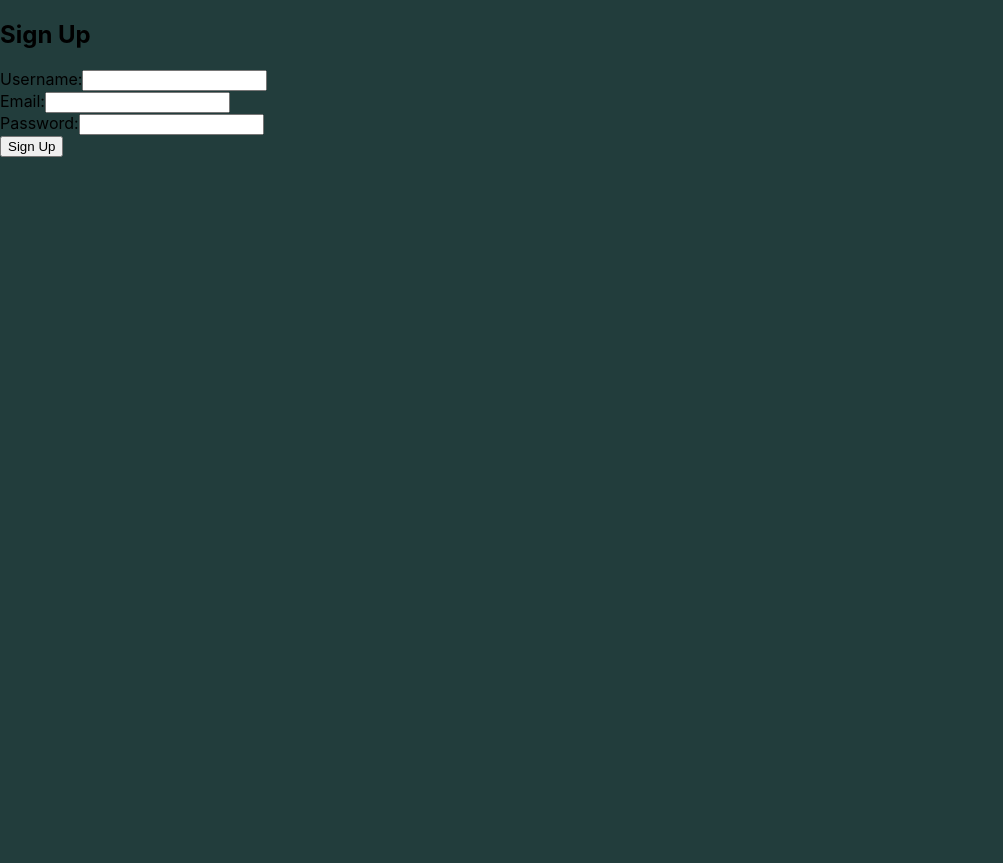
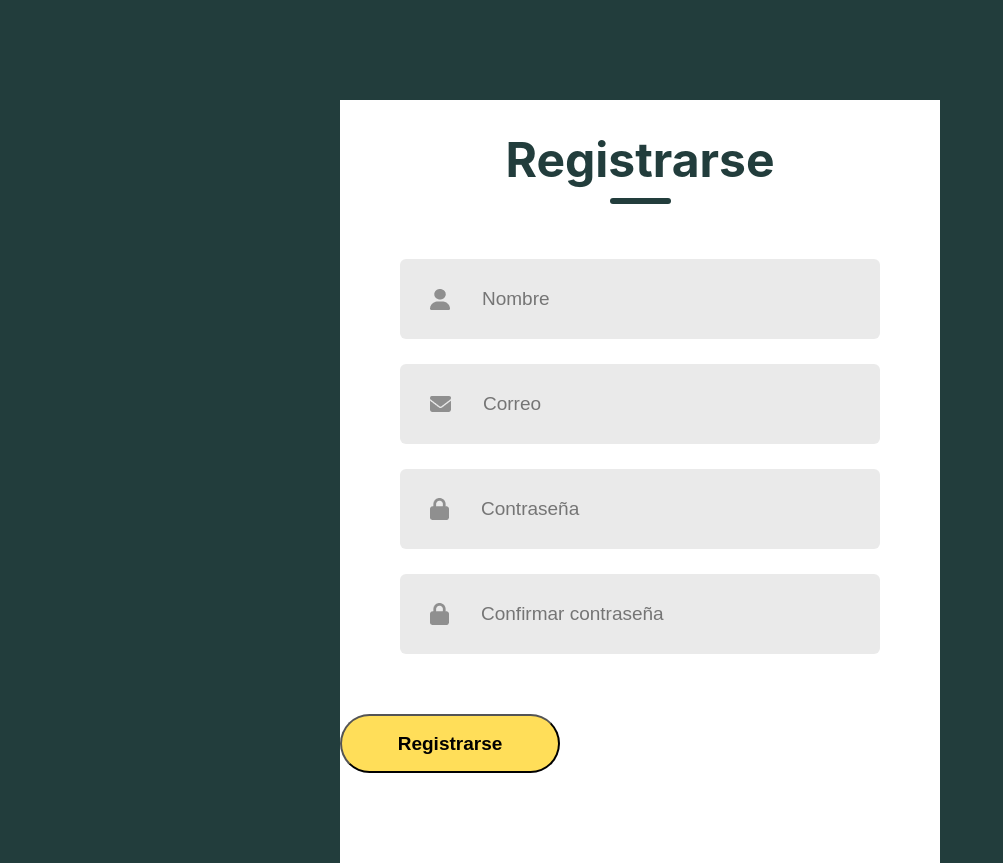
Before and after one commit to nero-ventus/proyectowebcryto, a React (Create React App) app: page /signup in a window 1280 px wide. Shown: the whole page, without its empty margins (0-1003 px from the left). Before the commit the page ends 800 px from the top, so only its background shows below. Built offline with nearby package versions, Linux system fonts and the light colour scheme.

Commit message:
resolviendo problema de merge

```diff
--- a/src/login.js
+++ b/src/login.js
@@ -2,6 +2,12 @@ import React, { useState } from 'react';
 import {Link, useNavigate} from "react-router-dom";
 import axios from "axios";
 import md5 from 'js-md5';
+
+import './LoginSignup.css';
+
+import user_icon from './Assets/person.png'
+import email_icon from './Assets/email.png'
+import password_icon from './Assets/password.png'
 
 const Login = () => {
     const [username, setUsername] = useState('');
@@ -33,33 +39,45 @@ const Login = () => {
     };
 
     return (
-        <div>
-            <h2>Login</h2>
+        <div className='container'>
             <form onSubmit={handleSubmit}>
-                <div>
-                    <label htmlFor="username">Username:</label>
+                <div className='header'>
+                    <div className='text'>Iniciar Sesion</div>
+                    <div className='underline'></div>
+                </div>
+                <div className='inputs'>
+
+                    <div className='input'>
+                        <img src={email_icon} alt="" />
                         <input
-                        type="text"
+                            type='email'
+                            placeholder='Correo'
                             id="username"
                             value={username}
                             onChange={handleUsernameChange}
                         />
                     </div>
-                <div>
-                    <label htmlFor="password">Password:</label>
+                    <div className='input'>
+                        <img src={password_icon} alt="" />
                         <input
-                        type="password"
-                        id="password"
+                            type='password'
+                            placeholder='Contraseña' id="password"
                             value={password}
                             onChange={handlePasswordChange}
                         />
                     </div>
-                <button type="submit">Login</button>
+                </div>
+
+                <div className='forgot-password'>
+                    Olvido contraseña <span>Click aqui</span>
+                </div>
+
+                <div className='submit-container'>
+                    <button className='submit' type="submit">Iniciar Sesion</button>
+                </div>
             </form>
-            <Link to="/signup">Registarse</Link>
-            <br/>
-            <Link to="/recover">Recuperar</Link>
         </div>
+
     );
 };
 
--- a/src/singup.js
+++ b/src/singup.js
@@ -2,6 +2,12 @@ import React, { useState } from 'react';
 import axios from 'axios';
 import {useNavigate} from "react-router-dom";
 import md5 from 'js-md5';
+
+import './LoginSignup.css';
+
+import user_icon from './Assets/person.png'
+import email_icon from './Assets/email.png'
+import password_icon from './Assets/password.png'
 
 const SignUp = () => {
     const [username, setUsername] = useState('');
@@ -40,37 +46,52 @@ const SignUp = () => {
     };
 
     return (
-        <div>
-            <h2>Sign Up</h2>
+        <div className='container'>
+            <div className='header'>
+                <div className='text'>Registrarse</div>
+                <div className='underline'></div>
+            </div>
             <form onSubmit={handleSubmit}>
-                <div>
-                    <label htmlFor="username">Username:</label>
+                <div className='inputs'>
+                    <div className='input'>
+                        <img src={user_icon} alt="" />
                         <input
-                        type="text"
+                            type='text'
+                            placeholder='Nombre'
                             id="username"
                             value={username}
                             onChange={handleUsernameChange}
                         />
                     </div>
-                <div>
-                    <label htmlFor="email">Email:</label>
+                    <div className='input'>
+                        <img src={email_icon} alt="" />
                         <input
-                        type="email"
+                            type='email'
+                            placeholder='Correo'
                             id="email"
                             value={email}
                             onChange={handleEmailChange}
                         />
                     </div>
-                <div>
-                    <label htmlFor="password">Password:</label>
+                    <div className='input'>
+                        <img src={password_icon} alt="" />
                         <input
-                        type="password"
+                            type='password'
+                            placeholder='Contraseña'
                             id="password"
                             value={password}
                             onChange={handlePasswordChange}
                         />
                     </div>
-                <button type="submit">Sign Up</button>
+                    <div className='input'>
+                        <img src={password_icon} alt="" />
+                        <input type='password' placeholder='Confirmar contraseña' />
+                    </div>
+                </div>
+
+                <div className='submit-container'>
+                    <button className="submit" type="submit">Registrarse</button>
+                </div>
             </form>
         </div>
     );
```
Also changed, not shown: src/makebill.js (renamed from src/makebill.jsx), src/recover.js (renamed from src/recover.jsx). Lines whose indentation alone changed are shown as unchanged.
